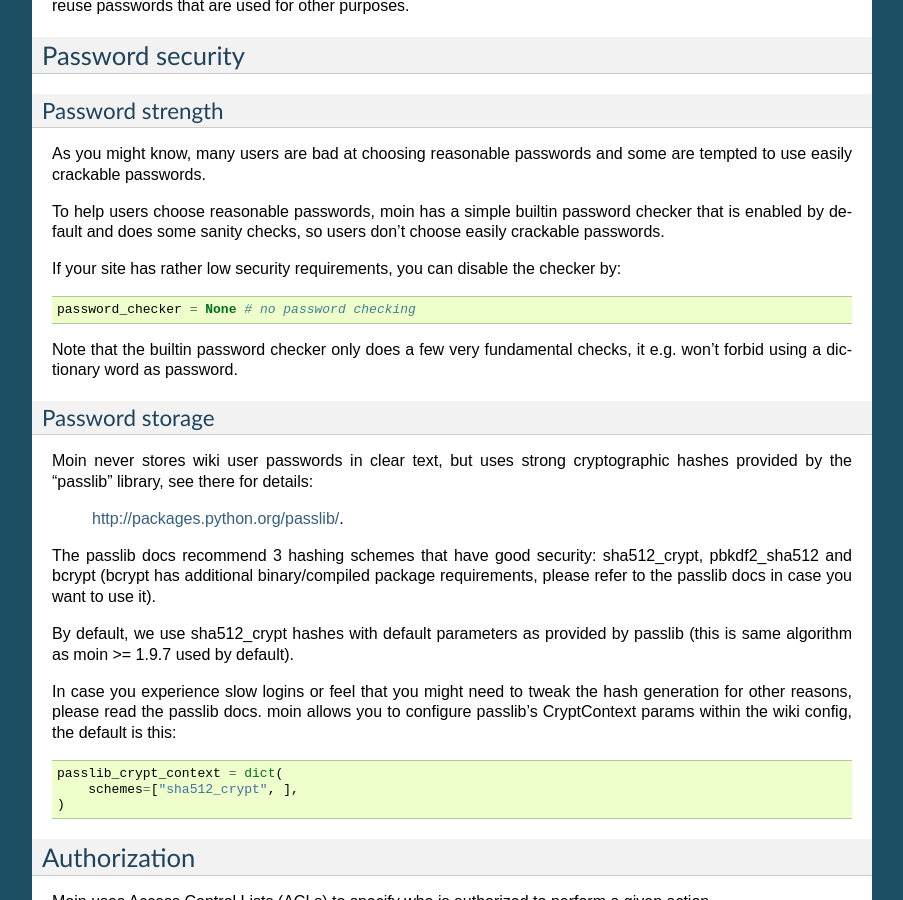
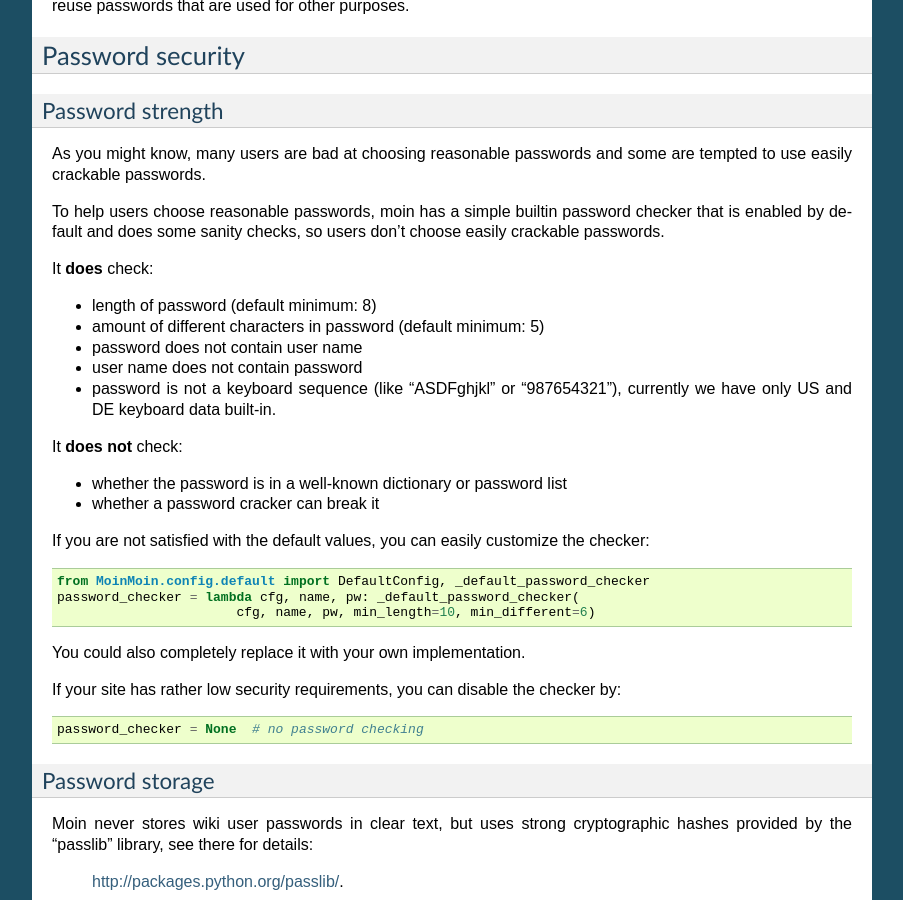
Before and after one commit to mirror/moin-2.0, a Sphinx documentation site: the page built from docs/admin/configure.rst, in a window 1280 px wide and 900 px high, scrolled down 10199 px. Shown: the whole window, without its empty margins (198-1101 px from the left). Built offline with Sphinx 7.4.7, drawn with Linux system fonts in a browser that asks for light colours.

Commit message:
default password_checker function now customizable, update docs, improve error msgs

```diff
--- a/docs/admin/configure.rst
+++ b/docs/admin/configure.rst
@@ -621,12 +621,34 @@ To help users choose reasonable passwords, moin has a simple builtin
 password checker that is enabled by default and does some sanity checks,
 so users don't choose easily crackable passwords.
 
-If your site has rather low security requirements, you can disable the checker by::
+It **does** check:
 
-    password_checker = None # no password checking
+* length of password (default minimum: 8)
+* amount of different characters in password (default minimum: 5)
+* password does not contain user name
+* user name does not contain password
+* password is not a keyboard sequence (like "ASDFghjkl" or "987654321"),
+  currently we have only US and DE keyboard data built-in.
 
-Note that the builtin password checker only does a few very fundamental
-checks, it e.g. won't forbid using a dictionary word as password.
+It **does not** check:
+
+* whether the password is in a well-known dictionary or password list
+* whether a password cracker can break it
+
+If you are not satisfied with the default values, you can easily customize the
+checker::
+
+    from MoinMoin.config.default import DefaultConfig, _default_password_checker
+    password_checker = lambda cfg, name, pw: _default_password_checker(
+                           cfg, name, pw, min_length=10, min_different=6)
+
+You could also completely replace it with your own implementation.
+
+If your site has rather low security requirements, you can disable the checker
+by::
+
+    password_checker = None  # no password checking
+
 
 Password storage
 ----------------
```
Also changed, not shown: 1 other file.
